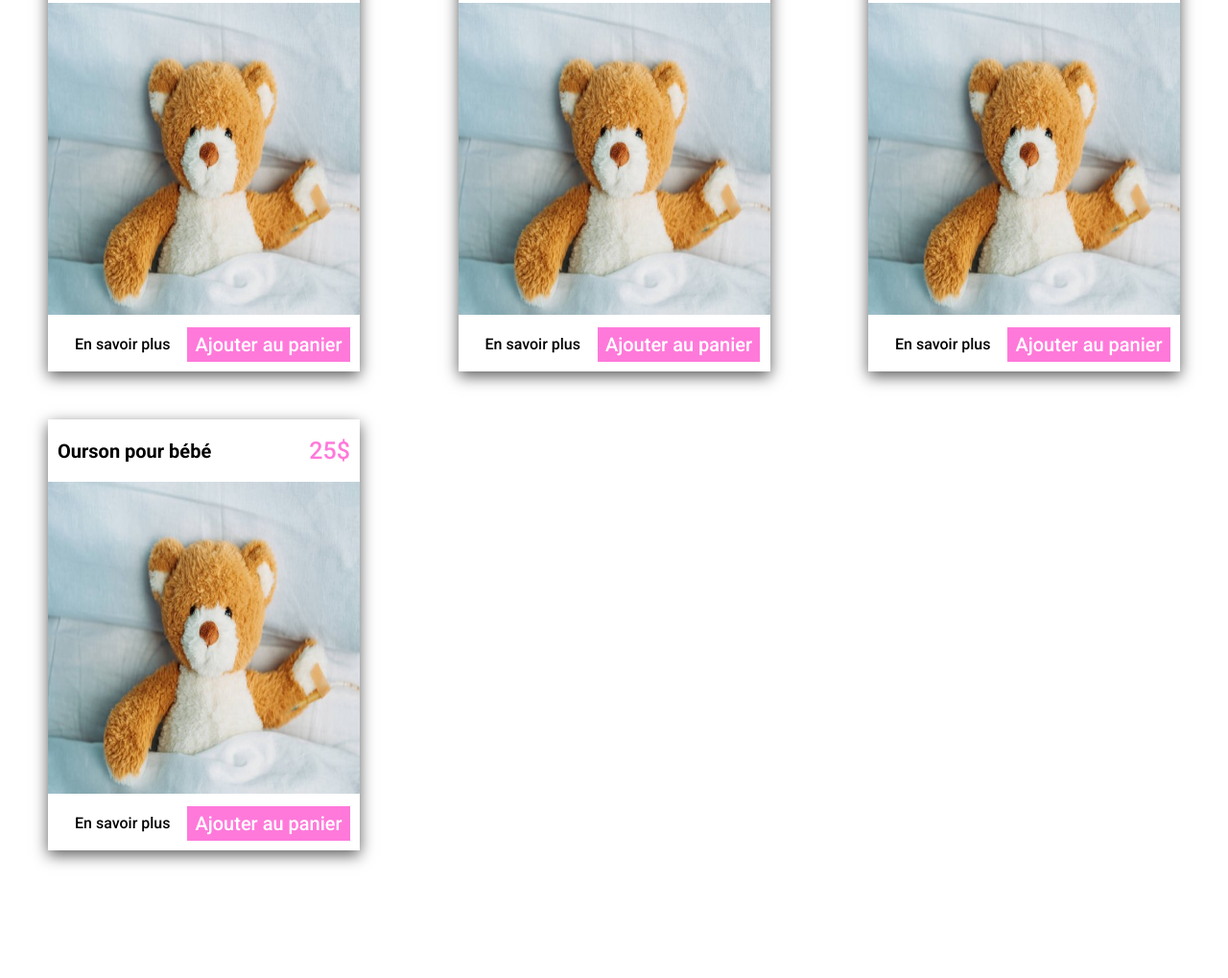
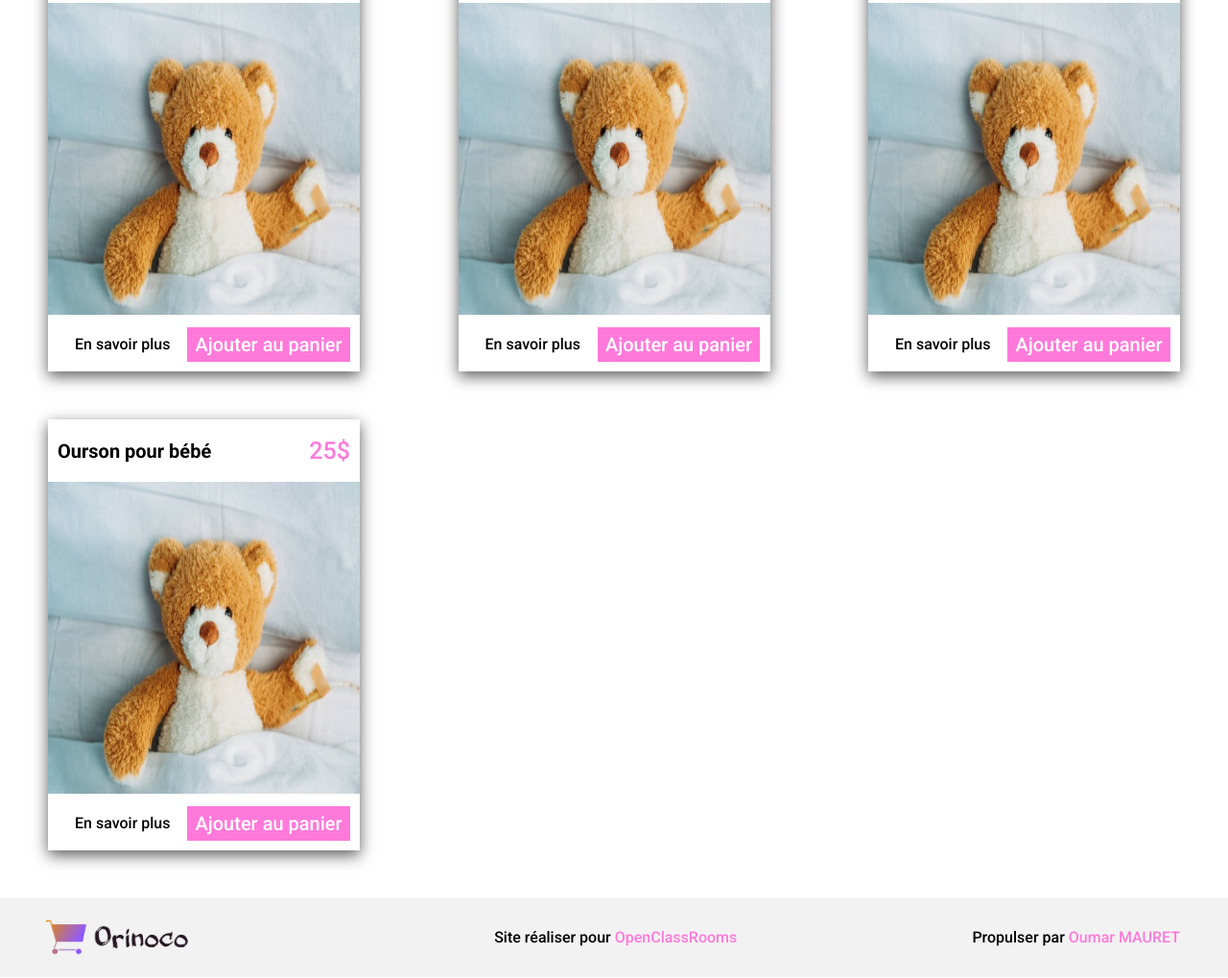
Before and after one commit to Barou93/OumarMAURET_5_30082021, a plain HTML site: page index.html in a window 1280 px wide. Shown: the part 870-1889 px from the top of the page at 96% size. Before the commit the page ends 1806 px from the top, so only its background shows below. Drawn offline with Linux system fonts and the light colour scheme; no server answers.

Commit message:
Add homepage footer file

```diff
--- a/Frontend/sass/base/_reset.scss
+++ b/Frontend/sass/base/_reset.scss
@@ -106,3 +106,7 @@ input {
   -webkit-appearance: none;
   border-radius: 0;
 }
+
+a {
+  text-decoration: none;
+}
--- /dev/null
+++ b/Frontend/sass/layout/_footer.scss
@@ -0,0 +1,29 @@
+.footer {
+  display: flex;
+  justify-content: space-between;
+  align-items: center;
+  background: #f2f2f2;
+  a {
+    color: $color-tertiary;
+    &:hover {
+      color: #2c9c81;
+      text-decoration: underline;
+    }
+  }
+
+  &__logo {
+    img {
+      width: 245px;
+      height: 100%;
+      padding: 5px 46px;
+    }
+  }
+  &__copyright {
+    p {
+      margin-left: 25px;
+    }
+  }
+  &__author {
+    margin-right: 50px;
+  }
+}
--- a/Frontend/sass/style.scss
+++ b/Frontend/sass/style.scss
@@ -2,3 +2,4 @@
 @import "./base/reset";
 @import "./layout/navbar";
 @import "./layout/products";
+@import "./layout/footer";
--- a/index.html
+++ b/index.html
@@ -124,6 +124,24 @@
         </div>
       </div>
     </section>
+    <footer>
+      <div class="footer">
+        <div class="footer__logo">
+          <a href="#">
+            <img
+              src="./Frontend/img/orinoco_logo.png"
+              alt="Logo du site Orinico"
+            />
+          </a>
+        </div>
+        <div class="footer__copyright">
+          <p>Site réaliser pour <a href="#">OpenClassRooms </a></p>
+        </div>
+        <div class="footer__author">
+          <p>Propulser par <a href="#">Oumar MAURET</a></p>
+        </div>
+      </div>
+    </footer>
     <script src="Frontend\js\index.js"></script>
     <script src=""></script>
   </body>
```
Also changed, not shown: Frontend/public/style.css, 1 other file.
